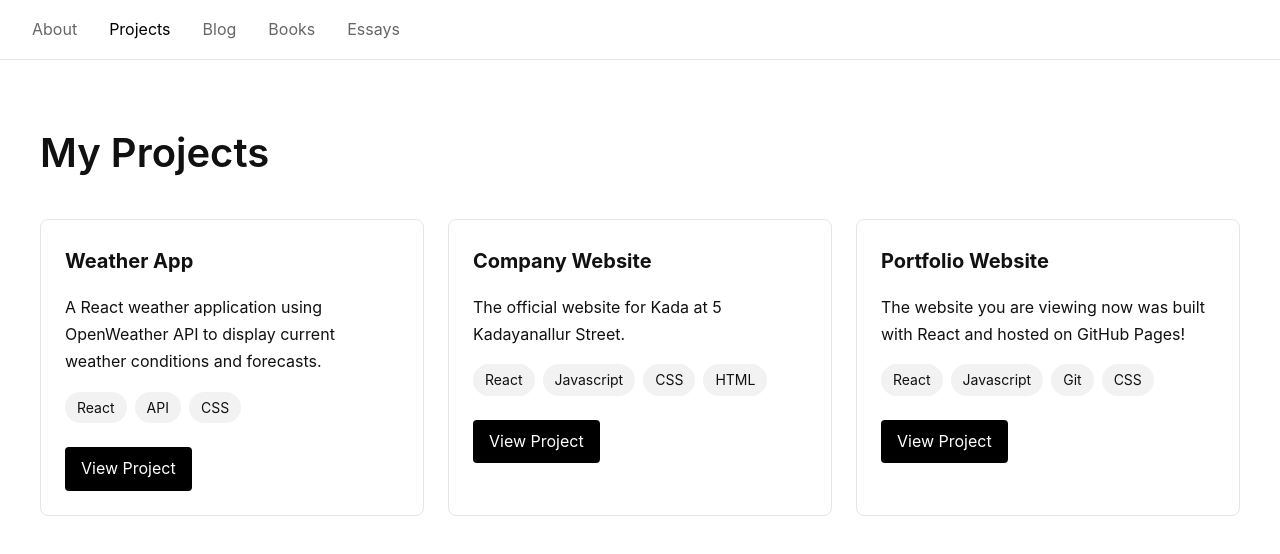
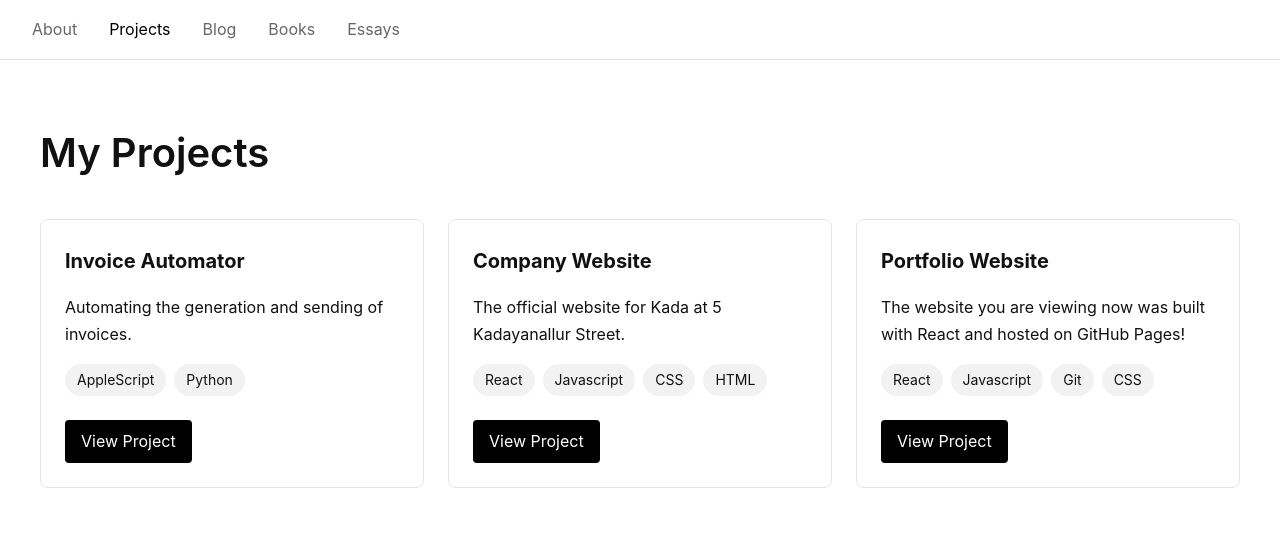
Before and after one commit to alexandertsai/personal-website, a React (Create React App) app: page /projects in a window 1280 px wide. Shown: the top 554 px of the page. Built offline with nearby package versions, Linux system fonts and the light colour scheme.

Commit message:
added hover animations

```diff
--- a/src/App.css
+++ b/src/App.css
@@ -342,6 +342,10 @@ body {
   border-bottom: 1px solid #eee;
 }
 
+.book-review-preview:hover {
+  background: #f9f9f9;
+}
+
 .book-review-link {
   text-decoration: none;
   color: inherit;
@@ -478,6 +482,10 @@ body {
   border-bottom: 1px solid #eee;
 }
 
+.essay-preview:hover {
+  background: #f9f9f9;
+}
+
 .essay-link {
   text-decoration: none;
   color: inherit;
--- a/src/data/posts/letterboxed/index.js
+++ b/src/data/posts/letterboxed/index.js
@@ -124,20 +124,17 @@ with open("final.txt", "w") as f:
 
 "final.txt" here was the name of my 2018 Scrabble repository. This code simply reads through all the words line by line in the text file. If the word does not have double letters, they will be written back into the text file. If not, they will be skipped.
 \`\`\`python
-#main
 import string
 alphabet = set(string.ascii_lowercase)
 with open ("final.txt") as file:
     forbiddenletters = alphabet.difference(letterstoday)
     r = []
     for line in file:
-        line = line.strip('\n')
+        line = line.strip('\\n')
         line = line.translate({ord(c): None for c in "-.'"})
-        #edit this line!!
         if keyability(letterstoday,line.lower()) and not any(x in forbiddenletters for x in line.lower()) and desired.issubset(line.lower()) and len(line)>5:
             r.append(line)
 print(r)
-#print(len(r))
 \`\`\`
 This was the main code. "alphabet" was simply all the letters in the alphabet. "forbiddenletters" referred to the letters that could not be inputted into the Letterboxed game. The fourth last line was a very long IF statement utilising numerous conditions to determine if a word should or should not be shown in the final output.
 
--- a/src/data/projects.js
+++ b/src/data/projects.js
@@ -1,10 +1,10 @@
 export const projects = [
     {
       id: 1,
-      title: "Weather App",
-      description: "A React weather application using OpenWeather API to display current weather conditions and forecasts.",
-      technologies: ["React", "API", "CSS"],
-      link: "https://github.com/yourusername/weather-app"
+      title: "Invoice Automator",
+      description: "Automating the generation and sending of invoices.",
+      technologies: ["AppleScript", "Python"],
+      link: "https://github.com/alexandertsai/invoice-automator"
     },
     {
       id: 2,
```
